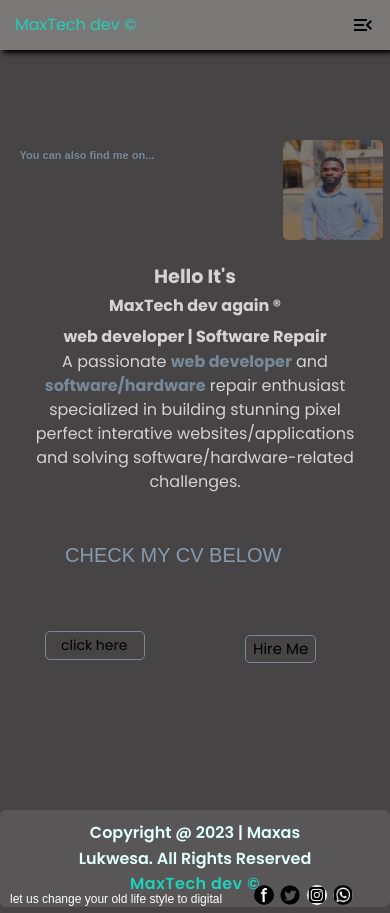
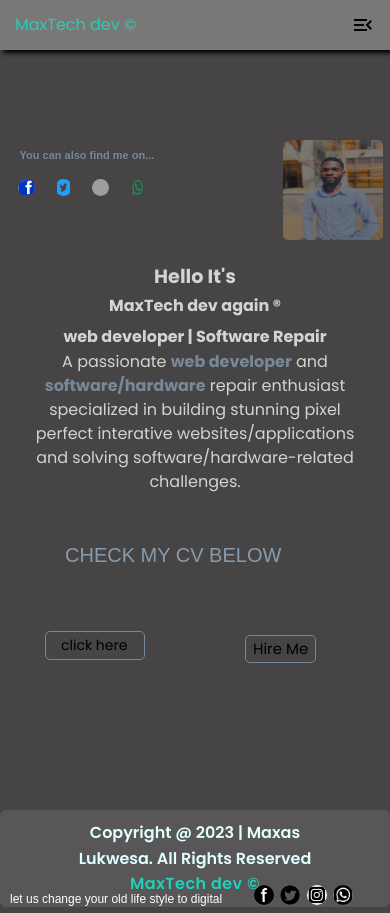
Before and after one commit to MAXASL/MaxTech-dev, a website: page index.html in a window 390 px wide. Drawn offline with nearby package versions, Linux system fonts and the light colour scheme; some packages are replaced by stand-ins of ours; grey boxes are pictures that could not be loaded; a script that the page names is missing.

Commit message:
Update stylesheet.css

```diff
--- a/stylesheet.css
+++ b/stylesheet.css
@@ -444,7 +444,7 @@ nav li:first-child {
         width: auto;
         margin: auto;
         left: 2%;
-        top: 20px;
+        top: 20%;
     }
 
     .social-icons img {
```
